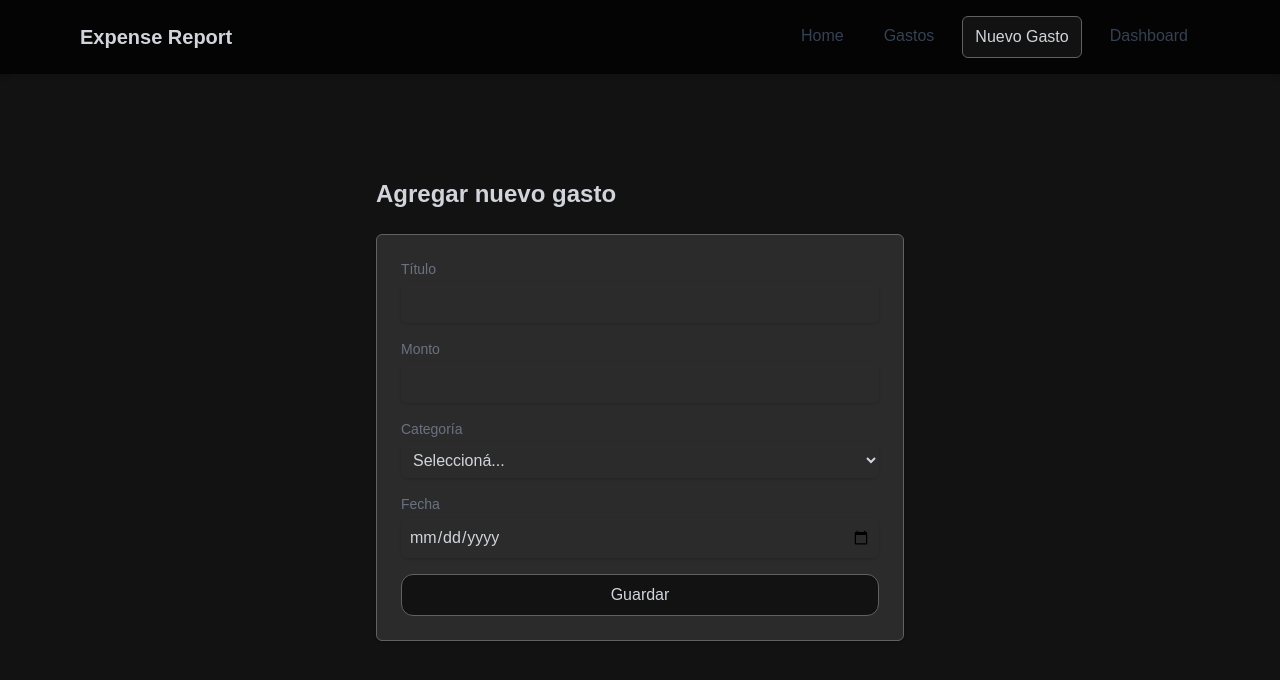
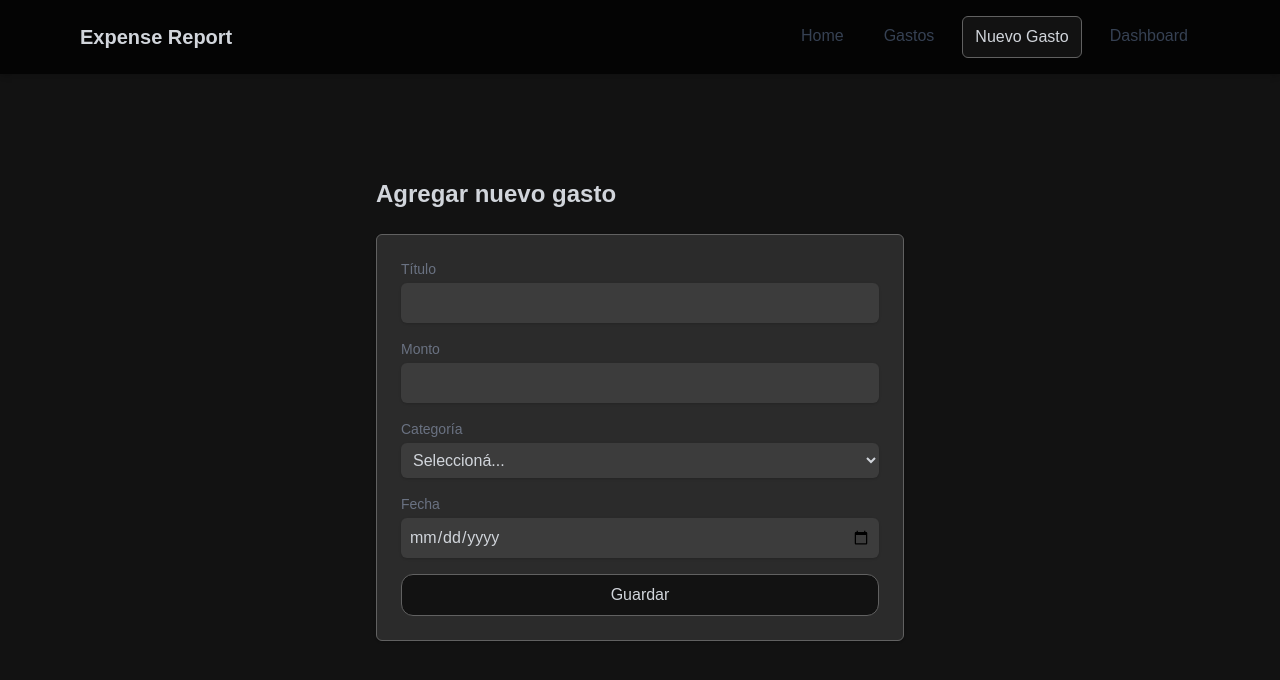
Before and after one commit to luke-vz/expense-report, a Next.js app: page /expenses/new in a window 1280 px wide. Shown: the top 680 px of the page. Built offline with nearby package versions, Linux system fonts and the light colour scheme.

Commit message:
fixed color scheme

```diff
--- a/app/expenses/new/page.tsx
+++ b/app/expenses/new/page.tsx
@@ -58,7 +58,7 @@ export default function NewExpensePage() {
             name="title"
             value={form.title}
             onChange={handleChange}
-            className="mt-1 block w-full rounded-md border-gray-300 shadow-sm p-2"
+            className="bg-input mt-1 block w-full rounded-md border-gray-300 shadow-sm p-2"
             required
           />
         </div>
@@ -70,7 +70,7 @@ export default function NewExpensePage() {
             name="amount"
             value={form.amount}
             onChange={handleChange}
-            className="mt-1 block w-full rounded-md border-gray-300 shadow-sm p-2"
+            className="bg-input mt-1 block w-full rounded-md border-gray-300 shadow-sm p-2"
             required
           />
         </div>
@@ -81,7 +81,7 @@ export default function NewExpensePage() {
             name="category"
             value={form.category}
             onChange={handleChange}
-            className="mt-1 block w-full rounded-md border-gray-500 shadow-sm p-2"
+            className="bg-input mt-1 block w-full rounded-md border-gray-500 shadow-sm p-2"
             required
           >
             <option value="">Seleccioná...</option>
@@ -100,7 +100,7 @@ export default function NewExpensePage() {
             name="date"
             value={form.date}
             onChange={handleChange}
-            className="mt-1 block w-full rounded-md border-gray-300 shadow-sm p-2"
+            className="bg-input mt-1 block w-full rounded-md border-gray-300 shadow-sm p-2"
             required
           />
         </div>
--- a/app/expenses/page.tsx
+++ b/app/expenses/page.tsx
@@ -87,7 +87,7 @@ export default function ExpensesPage() {
                     filteredExpenses.map((exp) => (
                     <tr key={exp.id} className="border-t">
                         <td className="p-3">{exp.title}</td>
-                        <td className="p-3">${exp.amount}</td>
+                        <td className="p-3">${exp.amount.toLocaleString('en-us', {minimumFractionDigits: 2})}</td>
                         <td className="p-3 capitalize">{exp.category}</td>
                         <td className="p-3">{new Date(exp.date).toLocaleDateString("es-AR")}</td>
                         <td className="p-3 flex gap-2">
--- a/app/globals.css
+++ b/app/globals.css
@@ -26,6 +26,9 @@ body {
 .bg-secundario {
   background: #2b2b2b;
 }
+.bg-input {
+  background: #3c3c3c;
+}
 
 .border-card {
   border: 1px solid #616161;
```
